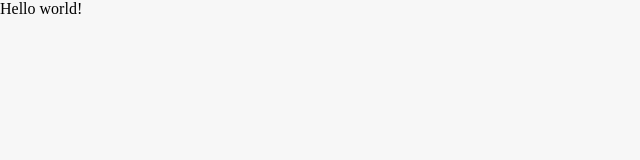
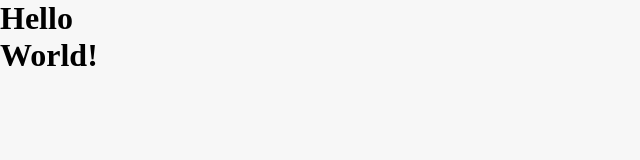
Before and after one commit to nikub444/gatsby-blog, a Gatsby site: page / in a window 1280 px wide. Shown: the whole page, without its empty margins (0-640 px from the left). Built offline with nearby package versions, Linux system fonts and the light colour scheme; Gatsby itself is replaced by a stand-in of ours; a web font is replaced by a local one.

Commit message:
added component

```diff
--- /dev/null
+++ b/src/components/Container.js
@@ -0,0 +1,6 @@
+import React from "react"
+import { ContainerWrapper } from "../elements"
+
+export const Container = ({ children }) => {
+  return <ContainerWrapper>{children}</ContainerWrapper>
+}
--- /dev/null
+++ b/src/components/index.js
@@ -0,0 +1 @@
+export * from './Container'
--- /dev/null
+++ b/src/elements/ContainerElements.js
@@ -0,0 +1,21 @@
+import styled from 'styled-components'
+
+export const ContainerWrapper = styled.div`
+    height: 100%;
+    display: grid;
+    grid-template-columns: 1fr repeat(12, 4.2rem) 1fr;
+    grid-template-rows: 7.8rem 20rem 5rem auto;
+    gap: 0 2rem;
+
+
+    @media ${props => props.theme.breakpoints.tablet}{
+        grid-template-columns: 2rem repeat(6, 1fr) 2rem;
+        grid-gap: 0 1rem;
+    }
+
+
+    @media ${props => props.theme.breakpoints.mobile}{
+        grid-template-columns: 1rem repeat(6, 1fr) 1rem;
+        grid-gap: 0 1rem;
+    }
+`
--- /dev/null
+++ b/src/elements/index.js
@@ -0,0 +1 @@
+export * from './ContainerElements'
--- a/src/pages/index.js
+++ b/src/pages/index.js
@@ -1,5 +1,12 @@
 import React from "react"
+import { Container } from '../components'
 
-export default function Home() {
-  return <div>Hello world!</div>
+const IndexPage = () => {
+  return(
+    <Container>
+      <h1>Hello World!</h1>
+    </Container>
+  )
 }
+
+export default IndexPage
```
